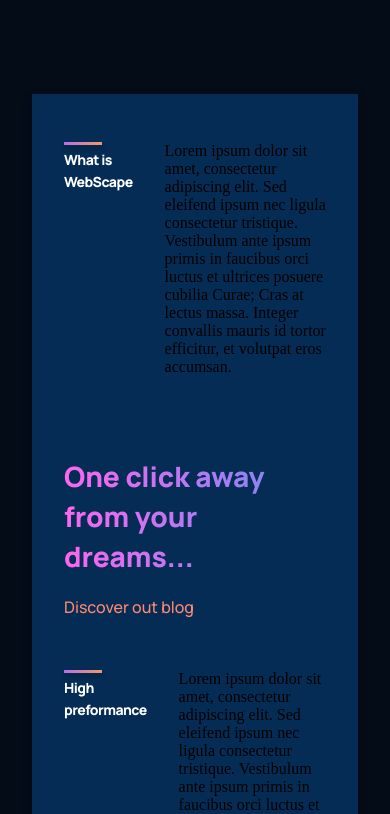
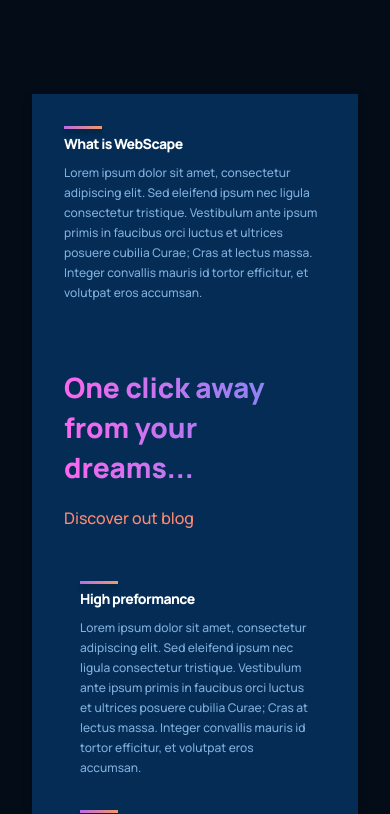
Before and after one commit to WafaBenyettou/WebScape, a React (Vite) app: page / in a window 390 px wide. Shown: the part 1640-2454 px from the top of the page. Built offline with nearby package versions, Linux system fonts and the light colour scheme.

Commit message:
feature component

```diff
--- a/src/components/features/Features.jsx
+++ b/src/components/features/Features.jsx
@@ -3,15 +3,15 @@
 
 const Features = ({title, text}) => {
   return (
-    <div className='webscape-features-container-feature'>
+    <div className='webscape-features-container-features'>
 
-      <div className='webscape-features-container-feature-title'>
+      <div className='webscape-features-container-features-title'>
       <div />
       <h1>{title}</h1>
 
     </div>
 
-    <div className='webscape-features-container-feature-text'>
+    <div className='webscape-features-container-features-text'>
 
       <p>{text}</p>
       </div>
--- a/src/components/features/features.css
+++ b/src/components/features/features.css
@@ -1,4 +1,4 @@
-.webscape-features-container-feature {
+.webscape-features-container-features {
     width: 100%;
     display: flex;
     justify-content: space-between;
@@ -8,13 +8,13 @@
     margin: 1rem;
 }
 
-.webscape-features-container-feature-title {
+.webscape-features-container-features-title {
     flex: 1;
     max-width: 180px;
     margin-right: 2rem;
 }
 
-.webscape-features-container-feature-title h1 {
+.webscape-features-container-features-title h1 {
     font-family: var(--font-family);
     font-weight: 800;
     font-size: 18px;
@@ -23,7 +23,7 @@
     color: #fff;
 }
 
-.webscape-features-container-feature-title div {
+.webscape-features-container-features-title div {
     width: 38px;
     height: 3px;
     background: var(--gradient-bar);
@@ -31,13 +31,13 @@
     margin-bottom: 0.25rem;
 }
 
-.webscape-features-container_feature-text {
+.webscape-features-container-features-text {
     flex: 2;
     max-width: 390px;
     display: flex;
 }
 
-.webscape-features-container_feature-text p {
+.webscape-features-container-features-text p {
     font-family: var(--font-family);
     font-weight: 500;
     font-size: 14px;
@@ -46,17 +46,17 @@
 }
 
 @media screen and (max-width: 550px) {
-    .webscape-features-container-feature-title h1 {
+    .webscape-features-container-features-title h1 {
         font-size: 14px;
         line-height: 22px;
     }
 
-    .webscape-features-container_feature-text p {
+    .webscape-features-container-features-text p {
         font-size: 12px;
         line-height: 20px;
     }
 
-    .webscape-features-container-feature {
+    .webscape-features-container-features {
         margin: 1rem 0;
     }
 }
```
